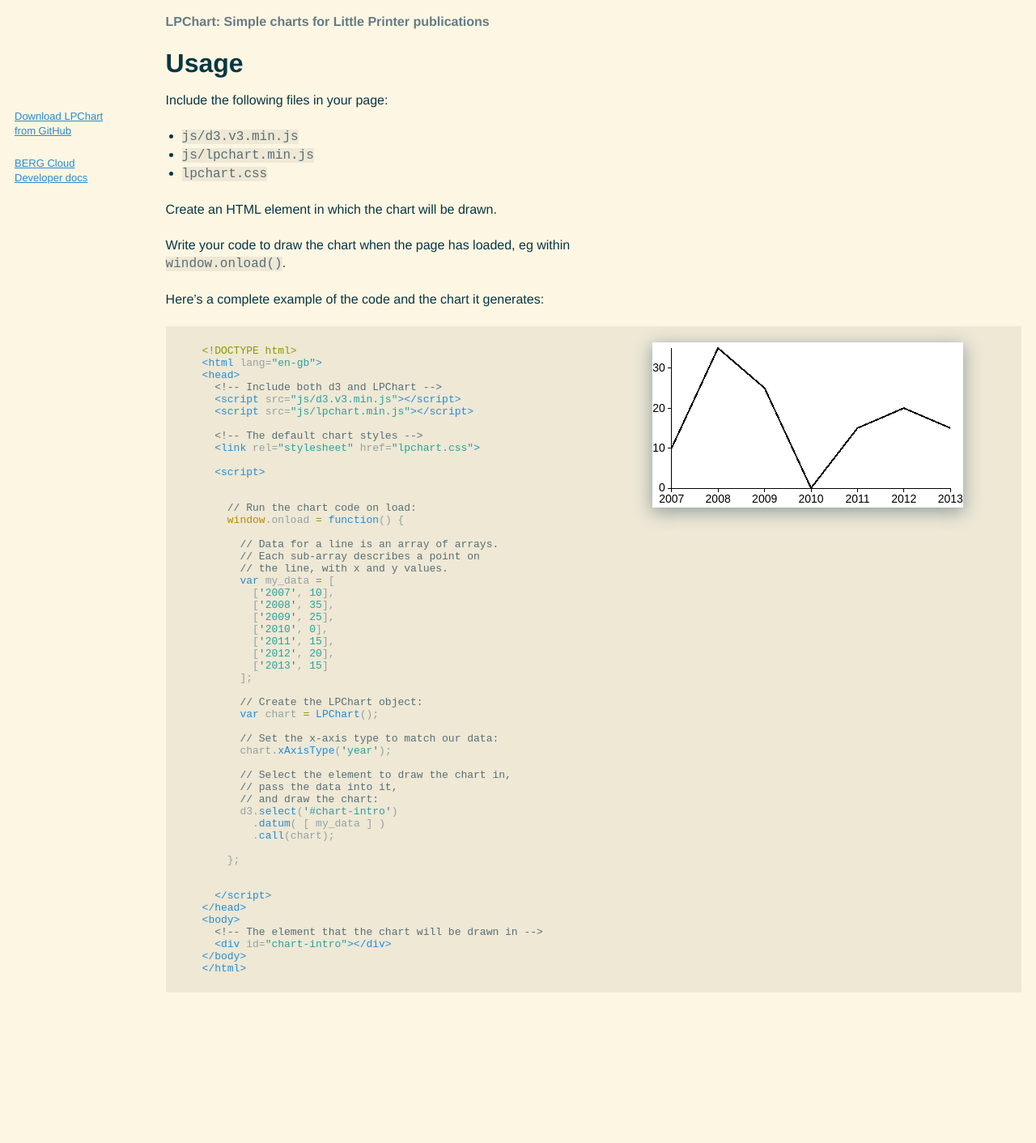
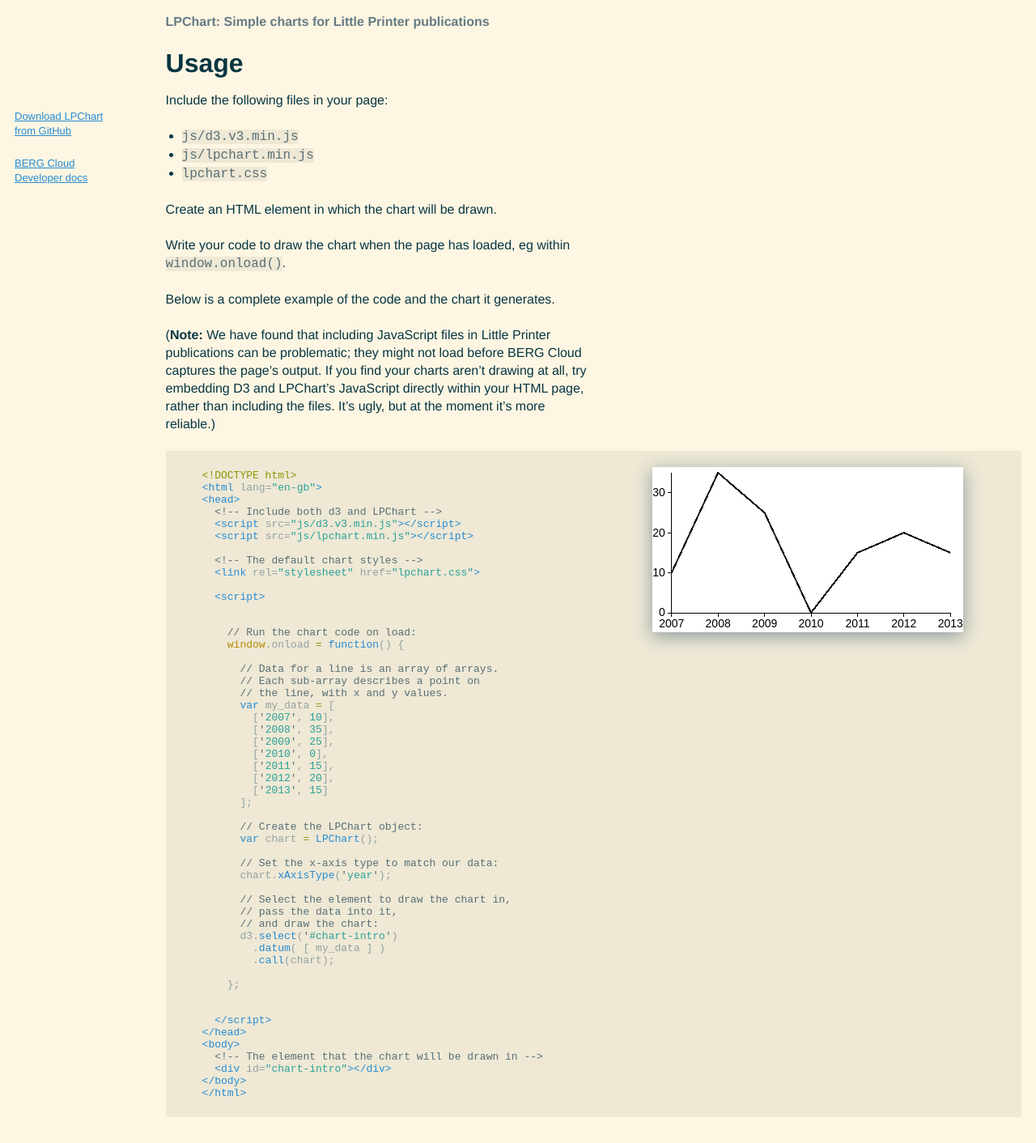
Before and after one commit to kennysmed/lp-chart, a Jekyll site: the page built from usage.md, in a window 1280 px wide. Shown: the whole page at 81% size. Built offline with Jekyll 4.4.1, drawn with Linux system fonts in a browser that asks for light colours; before the commit the page ends 1258 px from its top, so only the background shows below that.

Commit message:
Tweaks to intro and usage

```diff
--- a/usage.md
+++ b/usage.md
@@ -16,7 +16,13 @@ Create an HTML element in which the chart will be drawn.
 Write your code to draw the chart when the page has loaded, eg within
 `window.onload()`.
 
-Here's a complete example of the code and the chart it generates:
+Below is a complete example of the code and the chart it generates.
+
+(**Note:** We have found that including JavaScript files in Little
+Printer publications can be problematic; they might not load before BERG Cloud
+captures the page's output. If you find your charts aren't drawing at all, try
+embedding D3 and LPChart's JavaScript directly within your HTML page, rather
+than including the files. It's ugly, but at the moment it's more reliable.)
 {% endcapture %}
 
 {% capture code %}
```
Also changed, not shown: index.md (+3 -2 lines).
